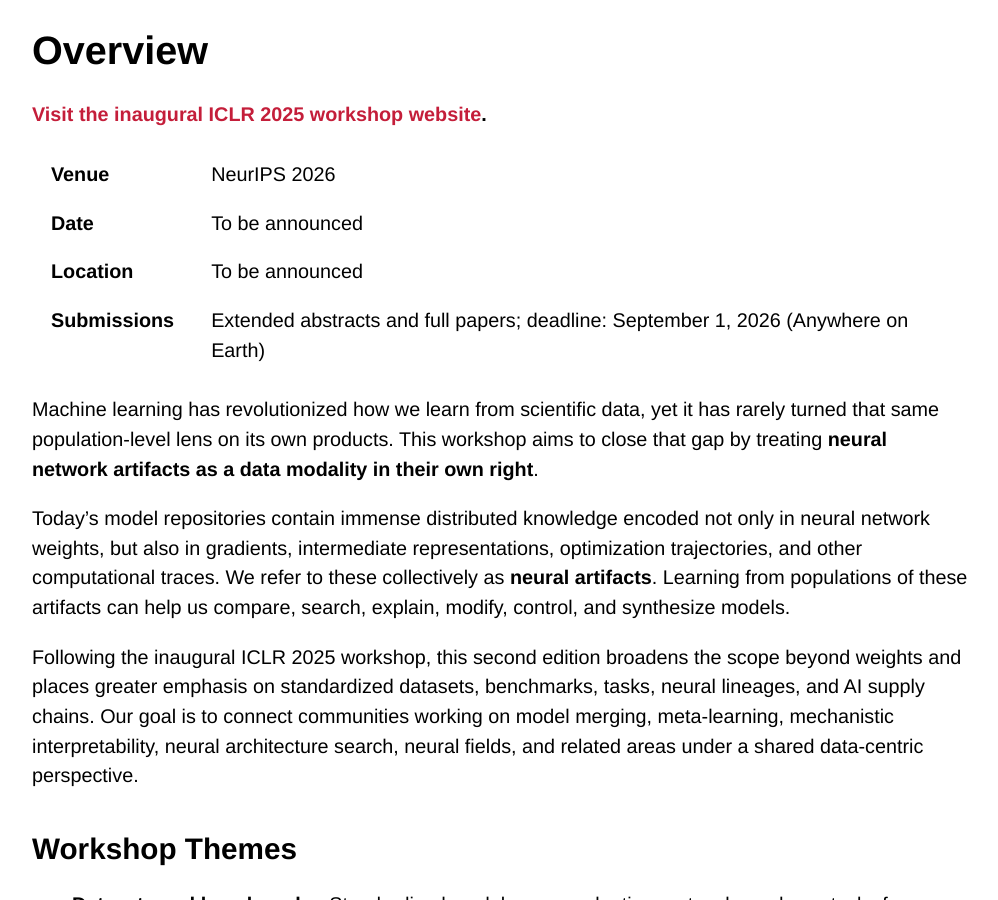
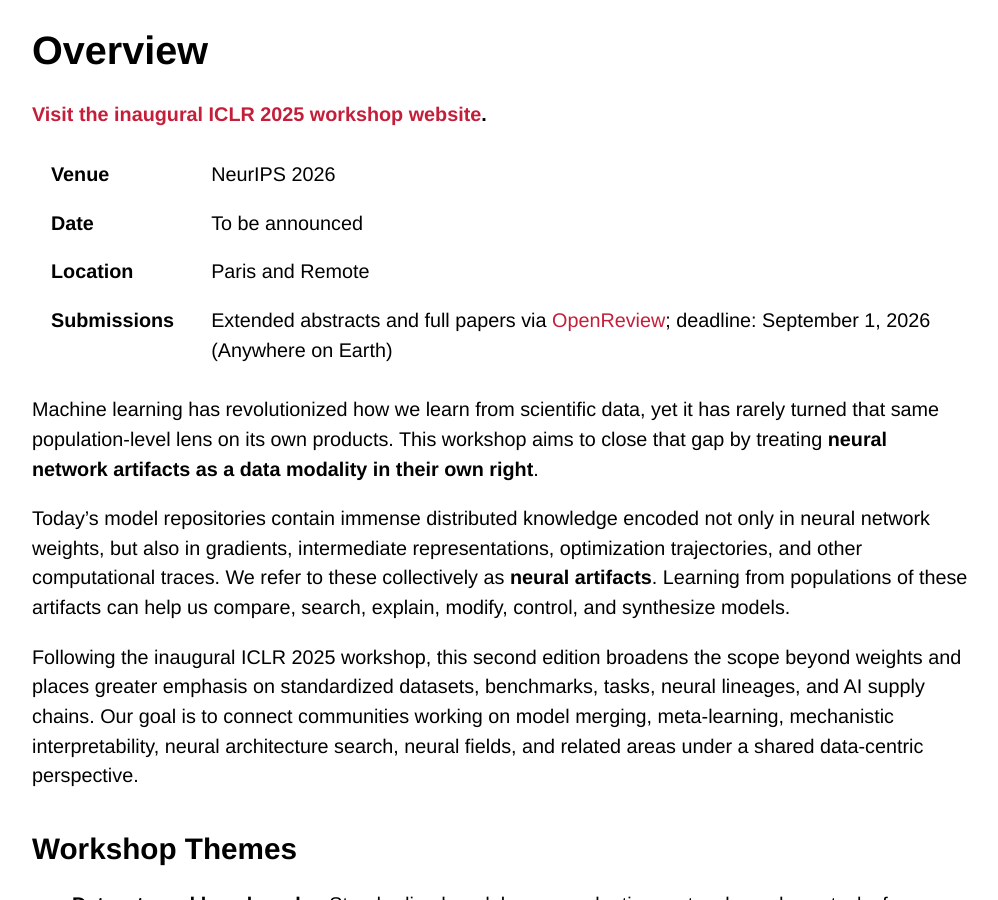
Before and after one commit to MadryLab/artifacts-as-data, a Jekyll site: the page built from docs/index.md, in a window 1280 px wide and 900 px high, scrolled down 478 px. Shown: the whole window, without its empty margins (140-1138 px from the left). Built offline with Jekyll 4.4.1, drawn with Linux system fonts in a browser that asks for light colours; some web fonts are replaced; our own code applies the rules of GitHub Pages for plain Markdown files.

Commit message:
updating some details about location etc

```diff
--- a/docs/index.md
+++ b/docs/index.md
@@ -8,8 +8,8 @@ layout: default
 
 | **Venue** | NeurIPS 2026 |
 | **Date** | To be announced |
-| **Location** | To be announced |
-| **Submissions** | Extended abstracts and full papers; deadline: September 1, 2026 (Anywhere on Earth) |
+| **Location** | Paris and Remote |
+| **Submissions** | Extended abstracts and full papers via [OpenReview](https://openreview.net/group?id=NeurIPS.cc/2026/Workshop/NeuralArtifacts); deadline: September 1, 2026 (Anywhere on Earth) |
 
 Machine learning has revolutionized how we learn from scientific data, yet it has rarely turned that same population-level lens on its own products. This workshop aims to close that gap by treating **neural network artifacts as a data modality in their own right**.
 
```
Also changed, not shown: docs/cfp.md (+2 -2 lines), docs/schedule.md (+1 -1 lines).
